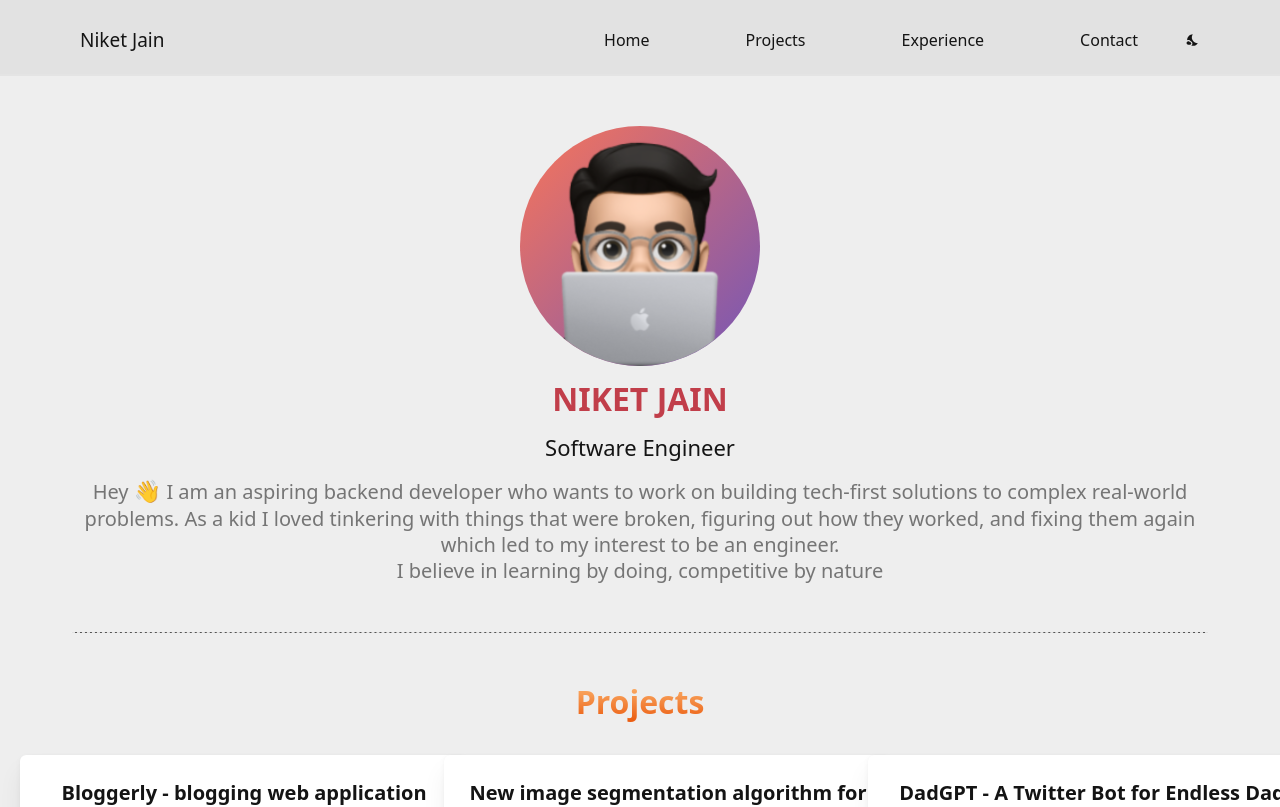
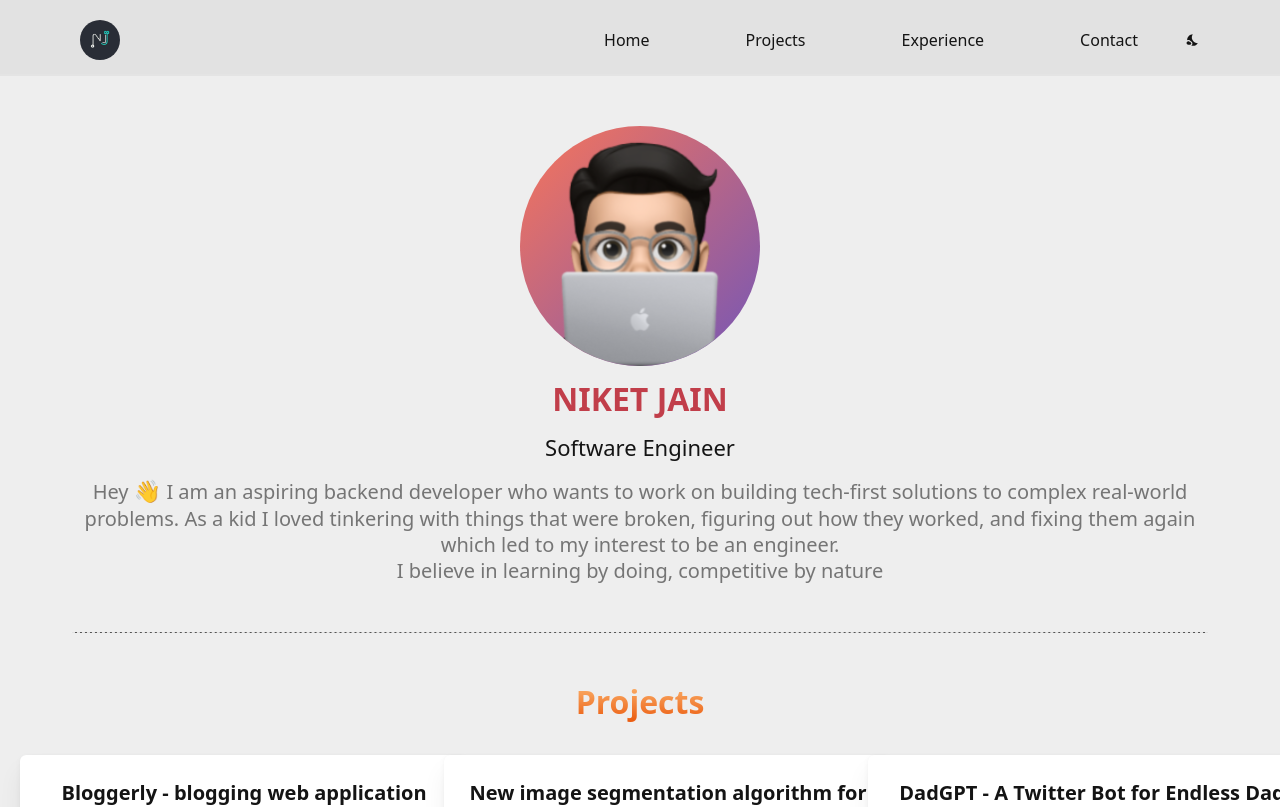
Before and after one commit to niketjain1/Portfolio, a React (Create React App) app: page / in a window 1280 px wide. Shown: the top 807 px of the page. Built offline with nearby package versions, Linux system fonts and the light colour scheme.

Commit message:
📦 NEW: Added logo in the header

```diff
--- a/src/components/Header.jsx
+++ b/src/components/Header.jsx
@@ -1,10 +1,11 @@
 import { MdNightsStay, MdWbSunny } from "react-icons/md";
+import logo from "../assets/logo.jpg";
 
 const Header = ({ darkMode, setDarkMode, setSection }) => {
   return (
     <header className="bg-gray-200 dark:bg-gray-600 text-gray-900 dark:text-white px-15 h-18 sticky top-0 z-50 shadow-xs">
       <nav className="flex justify-between items-center p-5">
-        <h1 className="text-lg">Niket Jain</h1>
+        <img src={logo} alt="logo" className="w-10 h-10 rounded-full" />
         <button
           className="ml-auto mx-8 px-4 rounded-lg hover:bg-gray-50 py-2 hover:text-gray-900 dark:hover:bg-gray-800 dark:hover:text-white hover:shadow-xs"
           onClick={() => setSection("Home")}
```
Also changed, not shown: src/assets/logo.jpg (added).
